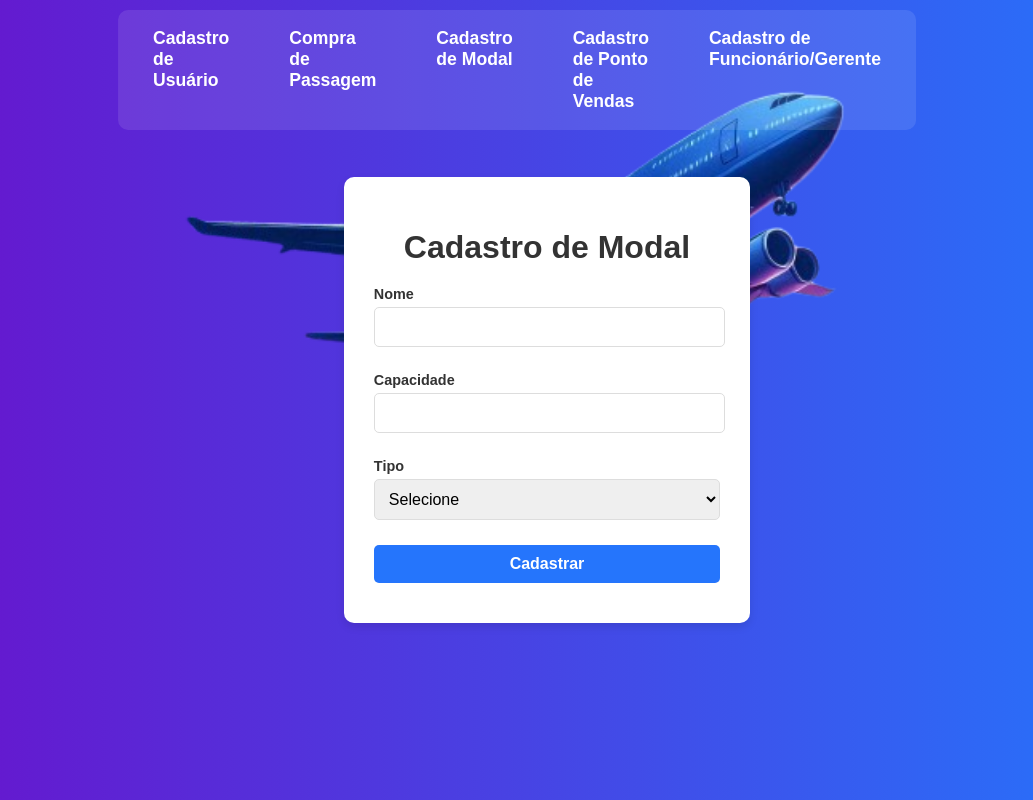
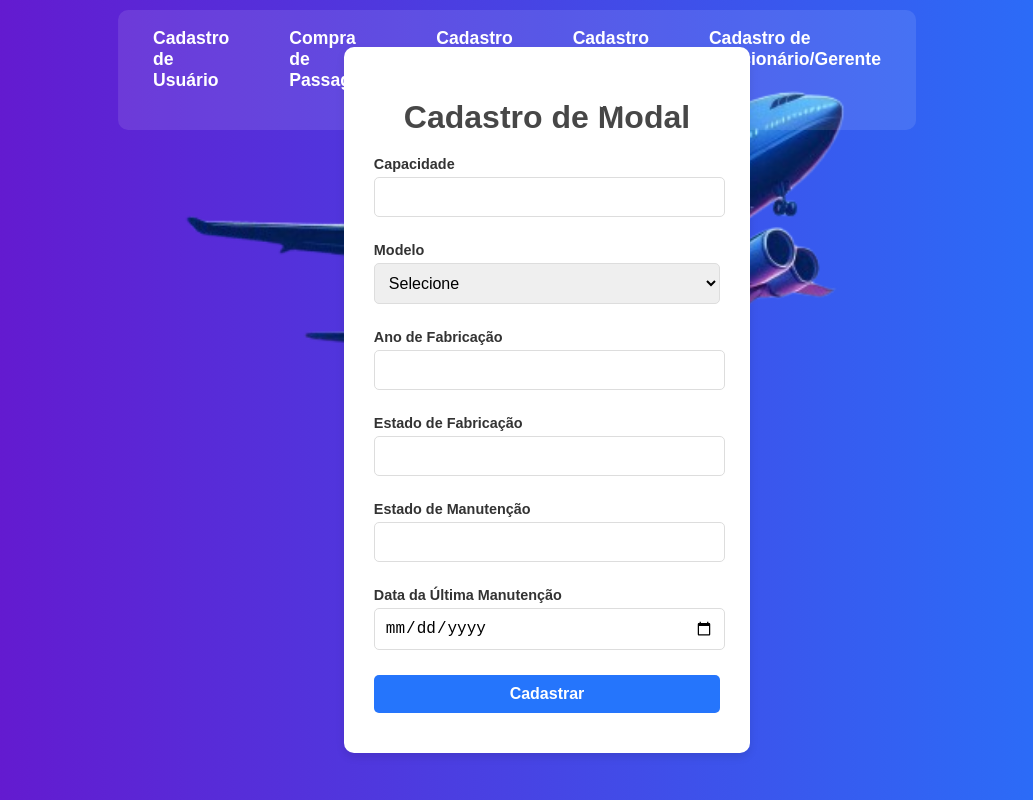
Before and after one commit to CainaZumaa/vvviagens, a React (Create React App) app: page /modal in a window 1280 px wide. Shown: the whole page, without its empty margins (123-1156 px from the left). Built offline with nearby package versions, Linux system fonts and the light colour scheme.

Commit message:
feat: adding modal registration route

```diff
--- a/src/components/ModalRegistration.js
+++ b/src/components/ModalRegistration.js
@@ -2,34 +2,57 @@ import React, { useState } from "react";
 
 const ModalRegistration = () => {
   const [modalData, setModalData] = useState({
-    nome: "",
     capacidade: "",
-    tipo: "",
+    modelo: "",
+    anodefabricacao: "",
+    estadodefabricacao: "",
+    estadodemanutencao: "",
+    dataultimamanutencao: "",
   });
+
+  const [message, setMessage] = useState("");
 
   const handleChange = (e) => {
     const { name, value } = e.target;
     setModalData({ ...modalData, [name]: value });
   };
 
-  const handleSubmit = (e) => {
+  const handleSubmit = async (e) => {
     e.preventDefault();
-    console.log("Dados do modal enviados:", modalData);
+
+    try {
+      const response = await fetch("http://localhost:8080/modals", {
+        method: "POST",
+        headers: {
+          "Content-Type": "application/json",
+        },
+        body: JSON.stringify(modalData), // Envia os dados do modal para o back-end
+      });
+
+      if (response.ok) {
+        setMessage("Modal cadastrado com sucesso!");
+        setModalData({
+          capacidade: "",
+          modelo: "",
+          anodefabricacao: "",
+          estadodefabricacao: "",
+          estadodemanutencao: "",
+          dataultimamanutencao: "",
+        });
+      } else {
+        setMessage("Erro ao cadastrar modal.");
+      }
+    } catch (error) {
+      setMessage("Erro ao conectar ao servidor.");
+      console.error("Erro:", error);
+    }
   };
 
   return (
     <div className="container">
       <h1>Cadastro de Modal</h1>
+      {message && <p>{message}</p>}
       <form onSubmit={handleSubmit}>
-        <div>
-          <label>Nome</label>
-          <input
-            type="text"
-            name="nome"
-            value={modalData.nome}
-            onChange={handleChange}
-          />
-        </div>
         <div>
           <label>Capacidade</label>
           <input
@@ -37,16 +60,63 @@ const ModalRegistration = () => {
             name="capacidade"
             value={modalData.capacidade}
             onChange={handleChange}
+            required
           />
         </div>
         <div>
-          <label>Tipo</label>
-          <select name="tipo" value={modalData.tipo} onChange={handleChange}>
+          <label>Modelo</label>
+          <select
+            name="modelo"
+            value={modalData.modelo}
+            onChange={handleChange}
+            required
+          >
             <option value="">Selecione</option>
+            <option value="trem">Trem</option>
             <option value="ônibus">Ônibus</option>
             <option value="avião">Avião</option>
-            <option value="trem">Trem</option>
+            <option value="navio">Navio</option>
           </select>
+        </div>
+        <div>
+          <label>Ano de Fabricação</label>
+          <input
+            type="text"
+            name="anodefabricacao"
+            value={modalData.anodefabricacao}
+            onChange={handleChange}
+            required
+          />
+        </div>
+        <div>
+          <label>Estado de Fabricação</label>
+          <input
+            type="text"
+            name="estadodefabricacao"
+            value={modalData.estadodefabricacao}
+            onChange={handleChange}
+            required
+          />
+        </div>
+        <div>
+          <label>Estado de Manutenção</label>
+          <input
+            type="text"
+            name="estadodemanutencao"
+            value={modalData.estadodemanutencao}
+            onChange={handleChange}
+            required
+          />
+        </div>
+        <div>
+          <label>Data da Última Manutenção</label>
+          <input
+            type="date"
+            name="dataultimamanutencao"
+            value={modalData.dataultimamanutencao}
+            onChange={handleChange}
+            required
+          />
         </div>
         <button type="submit">Cadastrar</button>
       </form>
```
